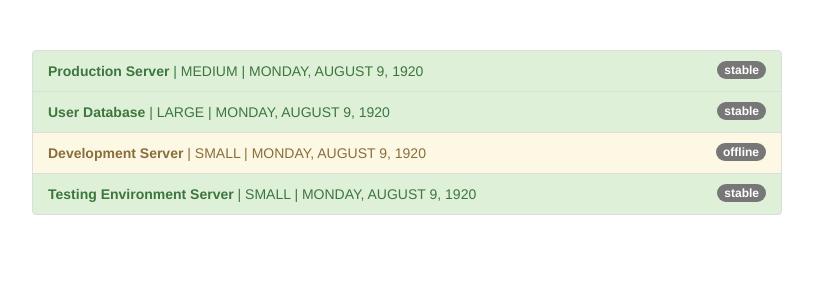
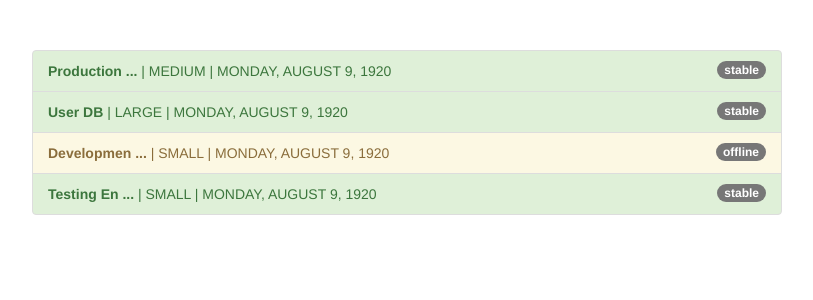
Before and after one commit to kaings/angular-pipes, an Angular app: page / in a window 1280 px wide. Shown: the top 300 px of the page, without its empty margins (233-1046 px from the left). Built offline with nearby package versions, Linux system fonts and the light colour scheme.

Commit message:
create custom pipe

```diff
--- a/src/app/app.component.html
+++ b/src/app/app.component.html
@@ -10,7 +10,7 @@
             class="badge">
             {{ server.status }}
           </span>
-          <strong>{{ server.name }}</strong> |
+          <strong>{{ server.name | shorten }}</strong> |
           {{ server.instanceType | uppercase}} |
           {{ server.started | date: 'fullDate' | uppercase}}
         </li>
--- a/src/app/app.component.ts
+++ b/src/app/app.component.ts
@@ -15,7 +15,7 @@
     },
     {
       instanceType: 'large',
-      name: 'User Database',
+      name: 'User DB',
       status: 'stable',
       started: new Date(15, 1, 2017)
     },
--- a/src/app/app.module.ts
+++ b/src/app/app.module.ts
@@ -4,10 +4,12 @@
 import { HttpModule } from '@angular/http';
 
 import { AppComponent } from './app.component';
+import {ShortenPipe} from './shorten.pipe';
 
 @NgModule({
   declarations: [
-    AppComponent
+    AppComponent,
+    ShortenPipe
   ],
   imports: [
     BrowserModule,
--- /dev/null
+++ b/src/app/shorten.pipe.ts
@@ -0,0 +1,10 @@
+import {PipeTransform, Pipe} from '@angular/core';
+
+@Pipe({
+  name: 'shorten'
+})
+export class ShortenPipe implements PipeTransform {
+  transform(val: any){
+    return (val.length > 10) ? (val.substr(0, 10) + ' ... ') : val;
+  }
+}
```
